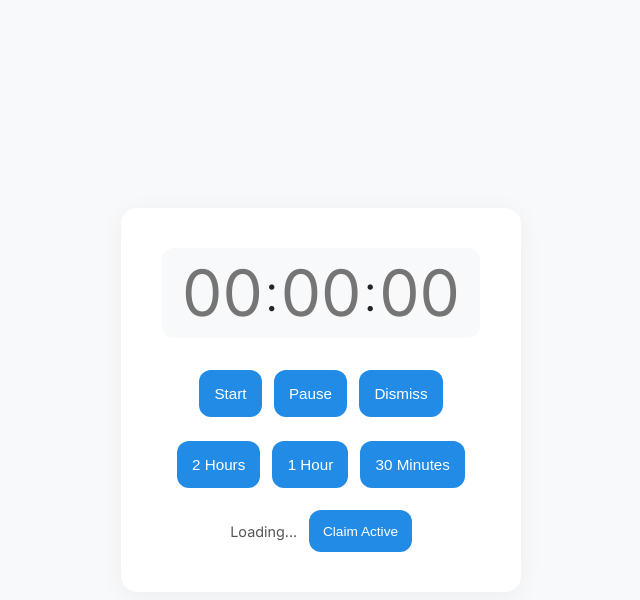
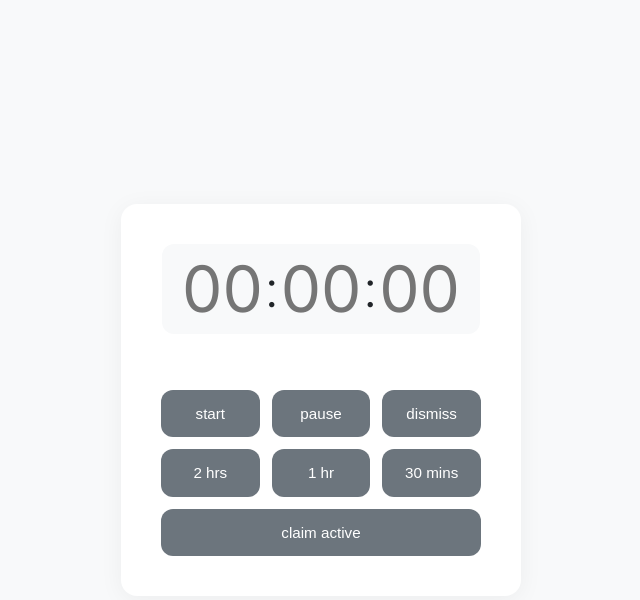
Before and after one commit to gsmafra/multi-device-timer, a Flask app: page / in a window 1280 px wide. Shown: the top 600 px of the page, without its empty margins (319-959 px from the left). Run offline with Flask 3, Linux system fonts and the light colour scheme; some libraries are stand-ins or nearby versions.

Commit message:
new button style

```diff
--- a/static/main.css
+++ b/static/main.css
@@ -67,7 +67,7 @@ body {
 }
 
 .btn {
-    background-color: #228be6;
+    background-color: #6c757d;
     color: white;
     border: none;
     padding: 1em;
@@ -76,15 +76,26 @@ body {
     font-size: 0.95em;
     font-weight: 500;
     transition: all 0.2s ease;
+    font-family: 'Cyberbuck', sans-serif;
+    text-transform: lowercase;
 }
 
 .btn:hover {
-    background-color: #1c7ed6;
+    background-color: #5a6268;
     transform: translateY(-1px);
 }
 
 .btn:active {
     transform: translateY(0);
+}
+
+.btn.claim-active {
+    background-color: #6c757d;
+    grid-area: claim;
+}
+
+.btn.claim-active.active {
+    background-color: #3b7749;
 }
 
 .flashing {
@@ -126,3 +137,15 @@ body {
     font-size: 0.9em;
     color: #555;
 }
+
+.button-grid {
+    display: grid;
+    grid-template-columns: repeat(3, 1fr);
+    grid-template-rows: auto auto auto;
+    grid-template-areas:
+        "start pause dismiss"
+        "two one thirty"
+        "claim claim claim";
+    gap: 12px;
+    margin-top: 1.5em;
+}
--- a/templates/index.html
+++ b/templates/index.html
@@ -19,19 +19,14 @@
             <span class="colon">:</span>
             <input type="text" id="secondsInput" maxlength="2" placeholder="00">
         </div>
-        <div class="buttons-container">
-            <button class="btn" onclick="startTimer()">Start</button>
-            <button class="btn" onclick="pauseTimer()">Pause</button>
-            <button class="btn" onclick="dismissAlert()">Dismiss</button>
-        </div>
-        <div class="preset-container">
-            <button class="btn" onclick="presetTimer(7200)">2 Hours</button>
-            <button class="btn" onclick="presetTimer(3600)">1 Hour</button>
-            <button class="btn" onclick="presetTimer(1800)">30 Minutes</button>
-        </div>
-        <div class="active-container">
-            <span id="activeStatus">Loading...</span>
-            <button class="btn" onclick="claimActive()">Claim Active</button>
+        <div class="button-grid">
+            <button class="btn" style="grid-area: start;" onclick="startTimer()">start</button>
+            <button class="btn" style="grid-area: pause;" onclick="pauseTimer()">pause</button>
+            <button class="btn" style="grid-area: dismiss;" onclick="dismissAlert()">dismiss</button>
+            <button class="btn" style="grid-area: two;" onclick="presetTimer(7200)">2 hrs</button>
+            <button class="btn" style="grid-area: one;" onclick="presetTimer(3600)">1 hr</button>
+            <button class="btn" style="grid-area: thirty;" onclick="presetTimer(1800)">30 mins</button>
+            <button id="claimActiveButton" class="btn claim-active" onclick="claimActive()">claim active</button>
         </div>
     </div>
 </body>
```
Also changed, not shown: static/js/device.js (+33 -8 lines).
